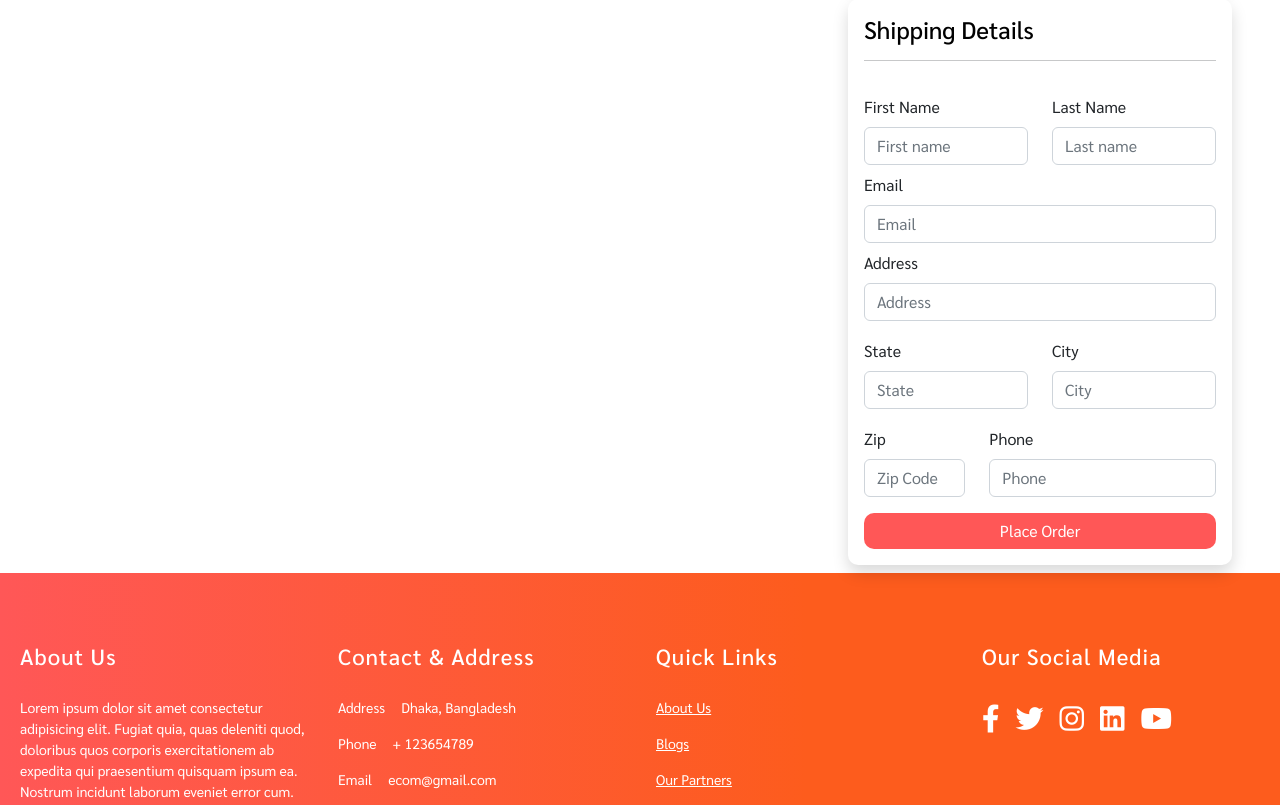
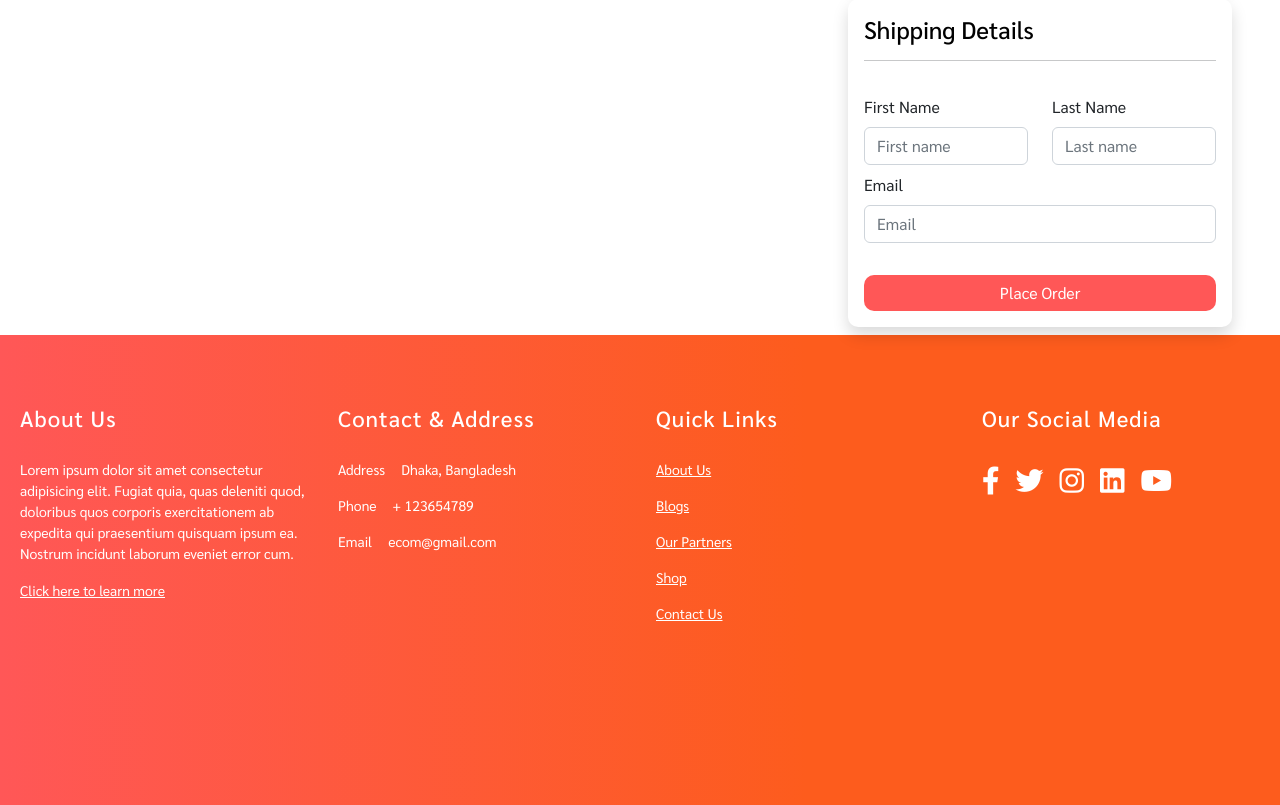
Before and after one commit to ajay016/Ecommerce_Django, a Django app: page /checkout/ in a window 1280 px wide. Shown: the part 418-1223 px from the top of the page. Run offline with Django 4.2, Linux system fonts and the light colour scheme.

Commit message:
added shipping method in models.py and checkout.html page

```diff
--- a/store/templates/store/cart1.html
+++ b/store/templates/store/cart1.html
@@ -67,10 +67,6 @@
                         </div>
 
 
-
-
-
-
                     </div>
                     <!--left side div ends-->
 
--- a/store/templates/store/checkout.html
+++ b/store/templates/store/checkout.html
@@ -207,24 +207,24 @@
                             </div> {% endcomment %}
 
                             <div class="row py-2">
-                                <div class="col-md-12 col-lg-6">
+                                <div id="shipping-first-name" class="col-md-12 col-lg-6">
                                     <label class="form-label">First Name</label>
                                     <input type="text" class="form-control" placeholder="First name" aria-label="First name">
                                 </div>
-                                <div class="col-md-12 col-lg-6">
+                                <div id="shipping-last-name" class="col-md-12 col-lg-6">
                                     <label class="form-label">Last Name</label>
                                     <input type="text" class="form-control" placeholder="Last name" aria-label="Last name">
                                 </div>
                             </div>
-                            <div class="col-12 mb-2">
+                            <div id="shipping-email" class="col-12 mb-2">
                                 <label for="inputEmail4" class="form-label">Email</label>
                                 <input type="email" class="form-control" placeholder="Email" id="inputEmail4">
                             </div>
-                            <div class="col-12 mb-2">
+                            <div id="shipping-address" class="col-12 mb-2">
                                 <label for="inputAddress" class="form-label">Address</label>
                                 <input type="text" class="form-control" id="inputAddress" placeholder="Address">
                             </div>
-                            <div class="row mb-2">
+                            <div id="shipping-state-city" class="row mb-2">
                                 <div class="col-md-12 col-lg-6">
                                     <label for="inputState" class="form-label">State</label>
                                     <input type="text" class="form-control" placeholder="State" aria-label="State">
@@ -235,12 +235,12 @@
                                 </div>
                             </div>
 
-                            <div class="row mb-3">
-                                <div class="col-md-12 col-lg-4">
+                            <div id="shipping-zip-phone" class="row mb-3">
+                                <div id="shipping-zipcode" class="col-md-12 col-lg-4">
                                     <label for="inputZip" class="form-label">Zip</label>
                                     <input type="text" class="form-control" placeholder="Zip Code" aria-label="City">
                                 </div>
-                                <div class="col-md-12 col-lg-8">
+                                <div id="shipping-phone" class="col-md-12 col-lg-8">
                                     <label class="form-label">Phone</label>
                                 <input type="text" class="form-control" id="inputAddress" placeholder="Phone">
                                 </div>
@@ -259,4 +259,14 @@
         </div>
     </div>
 
+    <script type="text/javascript">
+        var shipping = '{{order.shipping}}'
+        if(shipping == 'False'){
+            document.getElementById("shipping-address").innerHTML = ''
+            document.getElementById("shipping-state-city").innerHTML = ''
+            document.getElementById("shipping-zip-phone").innerHTML = ''
+        }
+        console.log(shipping)
+    </script>
+
 {% endblock content %}
--- a/store/views.py
+++ b/store/views.py
@@ -25,7 +25,7 @@
     # if the user is not authenticated the cart item shows 0
     else:
         items = []
-        order = {'get_cart_total': 0, 'get_cart_items': 0}
+        order = {'get_cart_total': 0, 'get_cart_items': 0, 'shipping': False}
 
         # cartItems shows the item quantity in the cart icon, not an efficient way to do it
         cartItems = order['get_cart_items']
@@ -53,7 +53,7 @@
         order = {'get_cart_total': 0, 'get_cart_items': 0}
 
         # cartItems shows the item quantity in the cart icon, not an efficient way to do it
-        cartItems = order['get_cart_items']
+        cartItems = order['get_cart_items', 'shipping': False]
 
     # cartItems shows the item quantity in the cart icon, not an efficient way to do it
     context = {'items': items, 'order': order, 'cartItems': cartItems}
@@ -75,7 +75,7 @@
 
     else:
         items = []
-        order = {'get_cart_total': 0, 'get_cart_items': 0}
+        order = {'get_cart_total': 0, 'get_cart_items': 0, 'shipping': False}
 
         # cartItems shows the item quantity in the cart icon, not an efficient way to do it
         cartItems = order['get_cart_items']
```
Also changed, not shown: store/models.py (+11 -0 lines), db.sqlite3.
